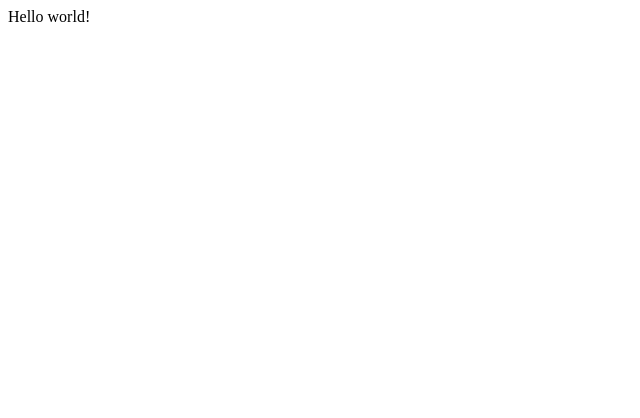
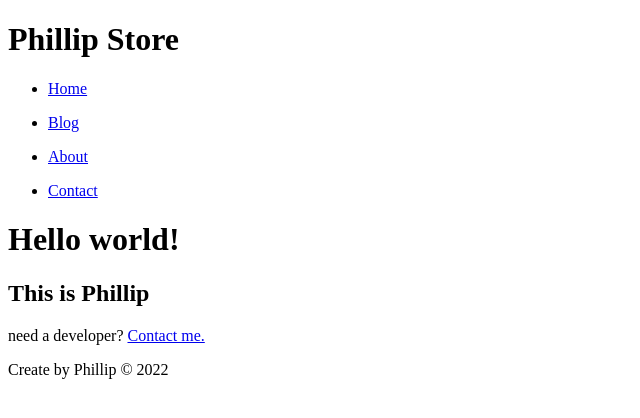
Before and after one commit to PhillipZaya/gatsby-only, a Gatsby site: page / in a window 1280 px wide. Shown: the whole page, without its empty margins (0-640 px from the left). Built offline with nearby package versions, Linux system fonts and the light colour scheme; Gatsby itself is replaced by a stand-in of ours.

Commit message:
first commit

```diff
--- /dev/null
+++ b/src/components/footer.js
@@ -0,0 +1,9 @@
+import React from 'react'
+
+export default function Footer() {
+  return (
+    <footer>
+        <p>Create by Phillip © 2022</p>
+    </footer>
+  )
+}
--- /dev/null
+++ b/src/components/header.js
@@ -0,0 +1,26 @@
+import React from 'react'
+import { Link } from 'gatsby'
+
+export default function Header() {
+  return (
+    <header>
+        <h1>Phillip Store</h1>
+        <nav>
+            <ul>
+                <li>
+                <p><Link to="/">Home</Link></p>
+                </li>
+                <li>
+                <p><Link to="/blog">Blog</Link></p>
+                </li>
+                <li>
+                <p><Link to="/about">About</Link></p>
+                </li>
+                <li>
+                <p><Link to="/contact">Contact</Link></p>
+                </li>
+            </ul>
+        </nav>
+    </header>
+  )
+}
--- /dev/null
+++ b/src/components/layout.js
@@ -0,0 +1,13 @@
+import React from 'react'
+import Header from './header'
+import Footer from './footer'
+
+export default function Layout(props) {
+  return (
+    <div>
+        <Header />
+        {props.children}
+        <Footer />
+    </div>
+  )
+}
--- a/src/pages/index.js
+++ b/src/pages/index.js
@@ -1,5 +1,13 @@
 import * as React from "react"
+import { Link } from 'gatsby'
+import Layout from "../components/layout"
 
 export default function Home() {
-  return <div>Hello world!</div>
+  return (
+    <Layout>
+          <h1>Hello world!</h1>
+          <h2>This is Phillip</h2>
+          <p>need a developer? <Link to="/contact">Contact me.</Link></p>
+    </Layout>
+  )
 }
```
Also changed, not shown: src/pages/about.js (added, +13 -0 lines), src/pages/blog.js (added, +12 -0 lines), src/pages/contact.js (added, +12 -0 lines).
